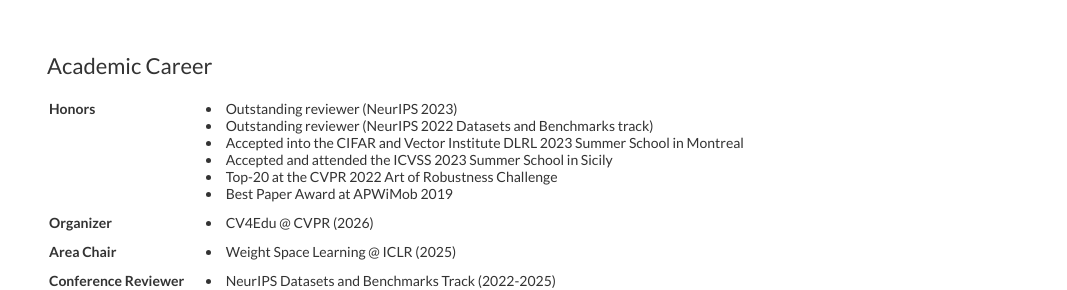
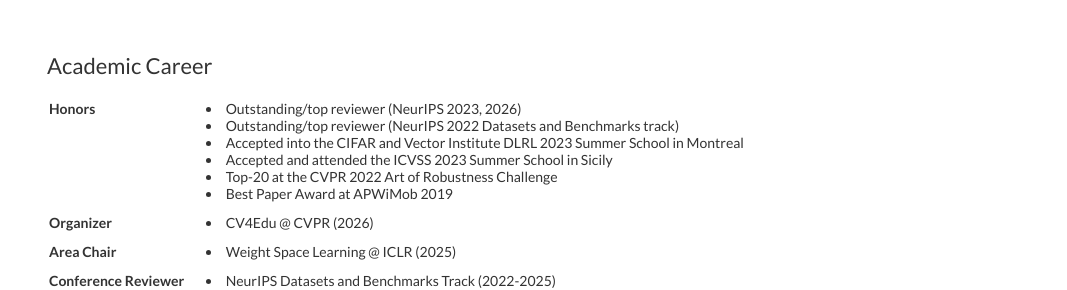
Before and after one commit to paulgavrikov/paulgavrikov.github.io, a Jekyll site: the page built from _posts/2018-05-15-intro.markdown, in a window 1280 px wide and 900 px high, scrolled down 4892 px. Shown: the part 160-450 px from the top of the window, without its empty margins (213-1280 px from the left). Built offline with Jekyll 4.4.1, drawn with Linux system fonts in a browser that asks for light colours.

Commit message:
updating awards

```diff
--- a/_layouts/default.html
+++ b/_layouts/default.html
@@ -149,8 +149,8 @@
           <tr>
             <td><b>Honors</b></td>
             <td>
-              <li>Outstanding reviewer (NeurIPS 2023)</li>
-              <li>Outstanding reviewer (NeurIPS 2022 Datasets and Benchmarks track)</li>
+              <li>Outstanding/top reviewer (NeurIPS 2023, 2026)</li>
+              <li>Outstanding/top reviewer (NeurIPS 2022 Datasets and Benchmarks track)</li>
               <li>Accepted into the CIFAR and Vector Institute DLRL 2023 Summer School in Montreal</li>
               <li>Accepted and attended the ICVSS 2023 Summer School in Sicily</li>
               <li>Top-20 at the CVPR 2022 Art of Robustness Challenge</li>
```
